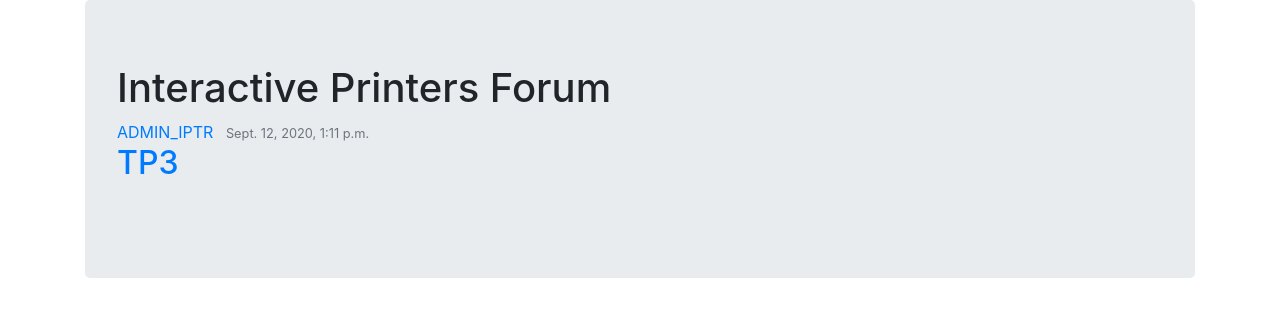
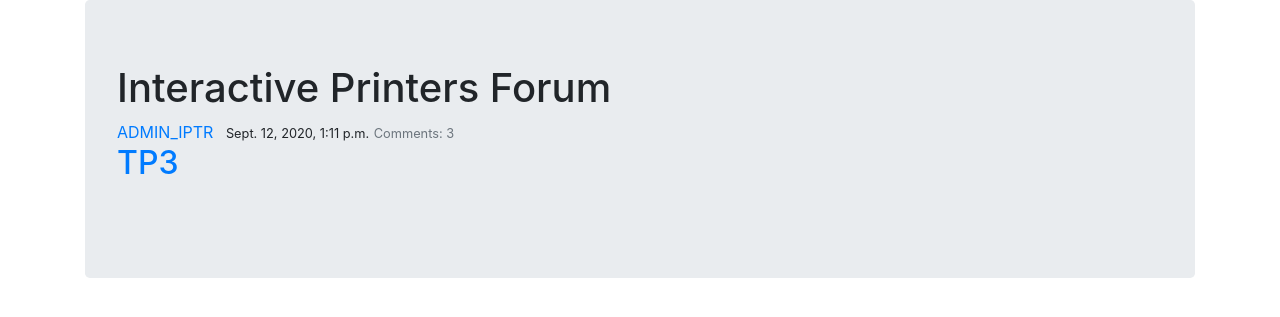
Before and after one commit to albud187/project_IPTR, a Django app: page /forum/ in a window 1280 px wide. Shown: the part 56-373 px from the top of the page. Run offline with Django 3.2, Linux system fonts and the light colour scheme; data comes from the database, SQL or seed files in the repository; parts of the project's set-up code (start-up, migrations or seed data) failed here and were passed over; some libraries are stand-ins or nearby versions.

Commit message:
display comment count

```diff
--- a/app_forum/templates/post_list.html
+++ b/app_forum/templates/post_list.html
@@ -13,7 +13,8 @@
           <div class="media-body">
             <div class="article-metadata">
               <a class="mr-2" href="{% url 'app_profiles:public_profile' post.author.username %}">{{ post.author }}</a>
-              <small class="text-muted">{{ post.date_posted}}</small>
+              <small class="">{{post.date_posted}}</small>
+              <small class="text-muted"> Comments: {{post.comments.count}}</small>
             </div>
             <h2><a class="article-title" href="{% url 'app_forum:post_detail' post.id %}">{{ post.title }}</a></h2>
           </div>
--- a/app_profiles/templates/user_post_comments.html
+++ b/app_profiles/templates/user_post_comments.html
@@ -12,6 +12,8 @@
             <div class="article-metadata">
               <a class="mr-2" href="{% url 'app_profiles:public_profile' post.author.username %}">{{ post.author }}</a>
               <small class="text-muted">{{ post.date_posted|date:"F d, Y" }}</small>
+              <small class="text-muted">Comments: {{ post.comments.count}}</small>
+
             </div>
             <h2><a class="article-title" href="{% url 'app_forum:post_detail' post.id %}">{{ post.title }}</a></h2>
           </div>
--- a/app_profiles/templates/user_posts.html
+++ b/app_profiles/templates/user_posts.html
@@ -11,7 +11,9 @@
           <div class="media-body">
             <div class="article-metadata">
               <a class="mr-2" href="{% url 'app_profiles:public_profile' post.author.username %}">{{ post.author }}</a>
-              <small class="text-muted">{{ post.date_posted|date:"F d, Y" }}</small>
+              <small class="">{{ post.date_posted}}</small>
+              <small class="text-muted">Comments: {{ post.comments.count}}</small>
+
             </div>
             <h2><a class="article-title" href="{% url 'app_forum:post_detail' post.id %}">{{ post.title }}</a></h2>
           </div>
```
